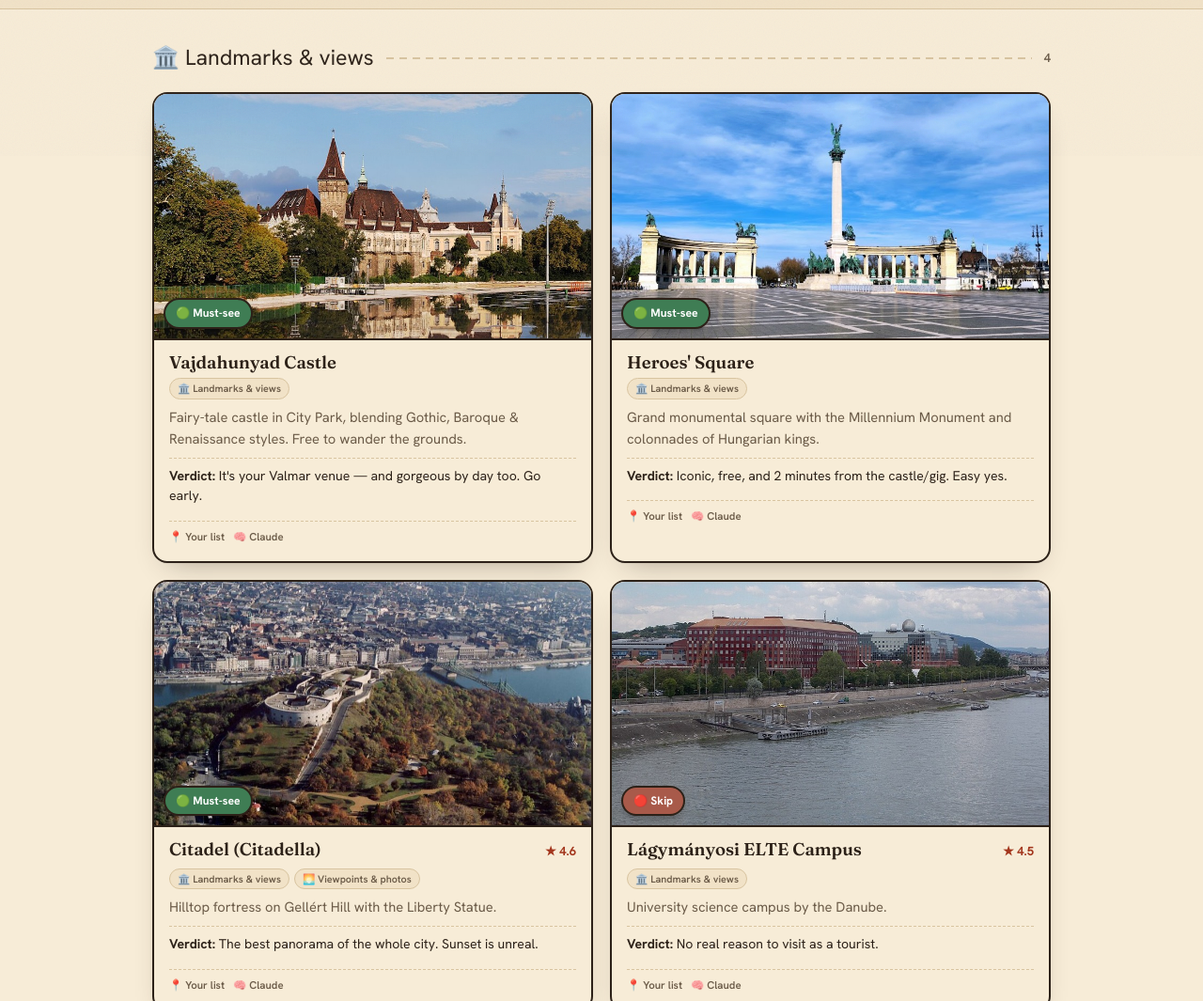
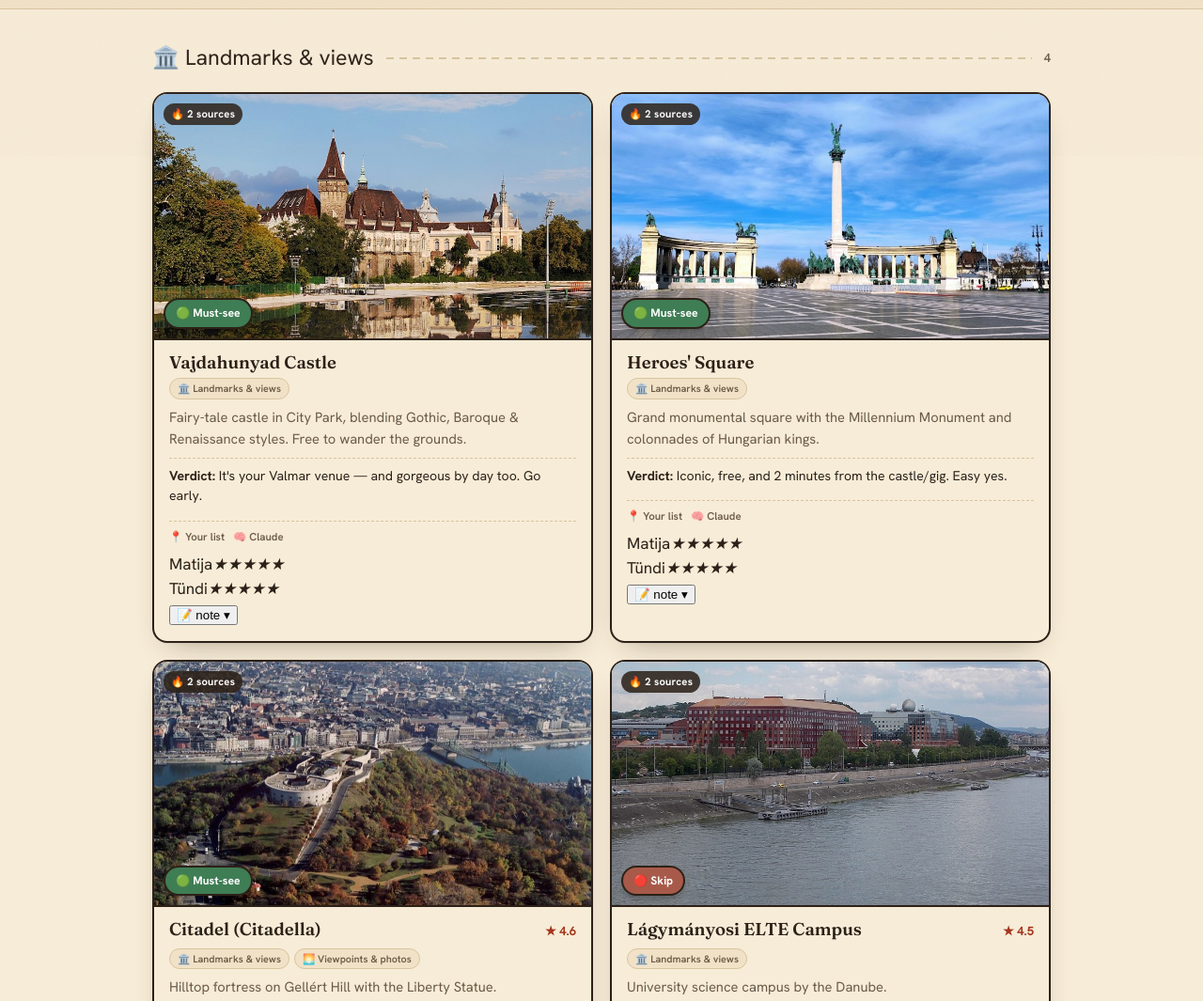
Before and after one commit to Pero122/matija-tundi-trip, a plain HTML site: page saved-places.html in a window 1280 px wide. Shown: the part 634-1699 px from the top of the page at 94% size. Drawn offline with Linux system fonts and the light colour scheme.

Commit message:
feat(places): corroboration badge + card id/pk plumbing for voting
Co-Authored-By: Claude Opus 4.8 <noreply@anthropic.com>
Claude-Session: https://claude.ai/code/session_01SNVis8dHofFPqXUoAeEj4x

```diff
--- a/saved-places.html
+++ b/saved-places.html
@@ -85,6 +85,8 @@
     background:linear-gradient(135deg, rgba(224,163,44,.22), rgba(31,74,64,.16))}
   .verdict{position:absolute; left:10px; bottom:10px; font-weight:700; font-size:.76rem; padding:5px 11px; border-radius:100px;
     border:2px solid var(--ink); box-shadow:0 4px 10px -4px rgba(0,0,0,.4)}
+  .corro{position:absolute; top:10px; left:10px; background:rgba(44,33,24,.86); color:#fff;
+    font-size:.7rem; font-weight:700; padding:3px 8px; border-radius:100px; letter-spacing:.02em}
   .v-must{background:var(--green); color:#fff} .v-worth{background:var(--mustard); color:var(--ink)}
   .v-maybe{background:var(--paper); color:var(--ink)} .v-skip{background:var(--skip); color:#fff}
 
@@ -439,6 +441,8 @@ const state = {country:"Hungary", verdicts:new Set(), cats:new Set(), srcs:new S
 
 /* ---------- card ---------- */
 function card(p){
+  const id = pid(p);
+  const pk = getPick(id);
   const imgs = p.img ? (Array.isArray(p.img) ? p.img : [p.img]) : [];
   const multi = imgs.length > 1;
   let media;
@@ -452,14 +456,22 @@ function card(p){
   const vlabel = {must:"🟢 Must-see", worth:"👍 Worth it", maybe:"🟡 If you have time", skip:"🔴 Skip"}[p.v];
   const tags = (p.cat||[]).map(c=>`<span class="ptag">${CATS[c].e} ${CATS[c].l}</span>`).join("");
   const srcs = (p.src||[]).map(s=>`<span>${SRCS[s].e} ${SRCS[s].l}</span>`).join("");
+  const nsrc = (p.src||[]).length;
+  const corro = nsrc >= 2 ? `<span class="corro">🔥 ${nsrc} sources</span>` : "";
   return `<article class="pcard">
-    <div class="pimg${multi?" carousel":""}" data-i="0">${media}<span class="verdict v-${p.v}">${vlabel}</span></div>
+    <div class="pimg${multi?" carousel":""}" data-i="0">${media}<span class="verdict v-${p.v}">${vlabel}</span>${corro}</div>
     <div class="pbody">
       <div class="ptop"><h3>${p.n}</h3>${p.r?`<span class="rate">★ ${p.r}</span>`:""}</div>
       <div class="ptags">${tags}</div>
       <p class="what">${p.what}</p>
       <p class="why"><b>Verdict:</b> ${p.why}</p>
       <div class="psrc">${srcs}</div>
+      <div class="vote" data-id="${id}">
+        <div class="vrow"><span class="vname">Matija</span><span class="stars" data-who="m">${stars(pk.m)}</span></div>
+        <div class="vrow"><span class="vname">Tündi</span><span class="stars" data-who="t">${stars(pk.t)}</span></div>
+        <button class="notetoggle${pk.note?" has":""}">📝 ${pk.note?"note ●":"note ▾"}</button>
+        <div class="notewrap" ${pk.note?"":"hidden"}><textarea class="noteinput" rows="2" placeholder="Write a note…">${escapeHtml(pk.note)}</textarea></div>
+      </div>
     </div>
   </article>`;
 }
```
